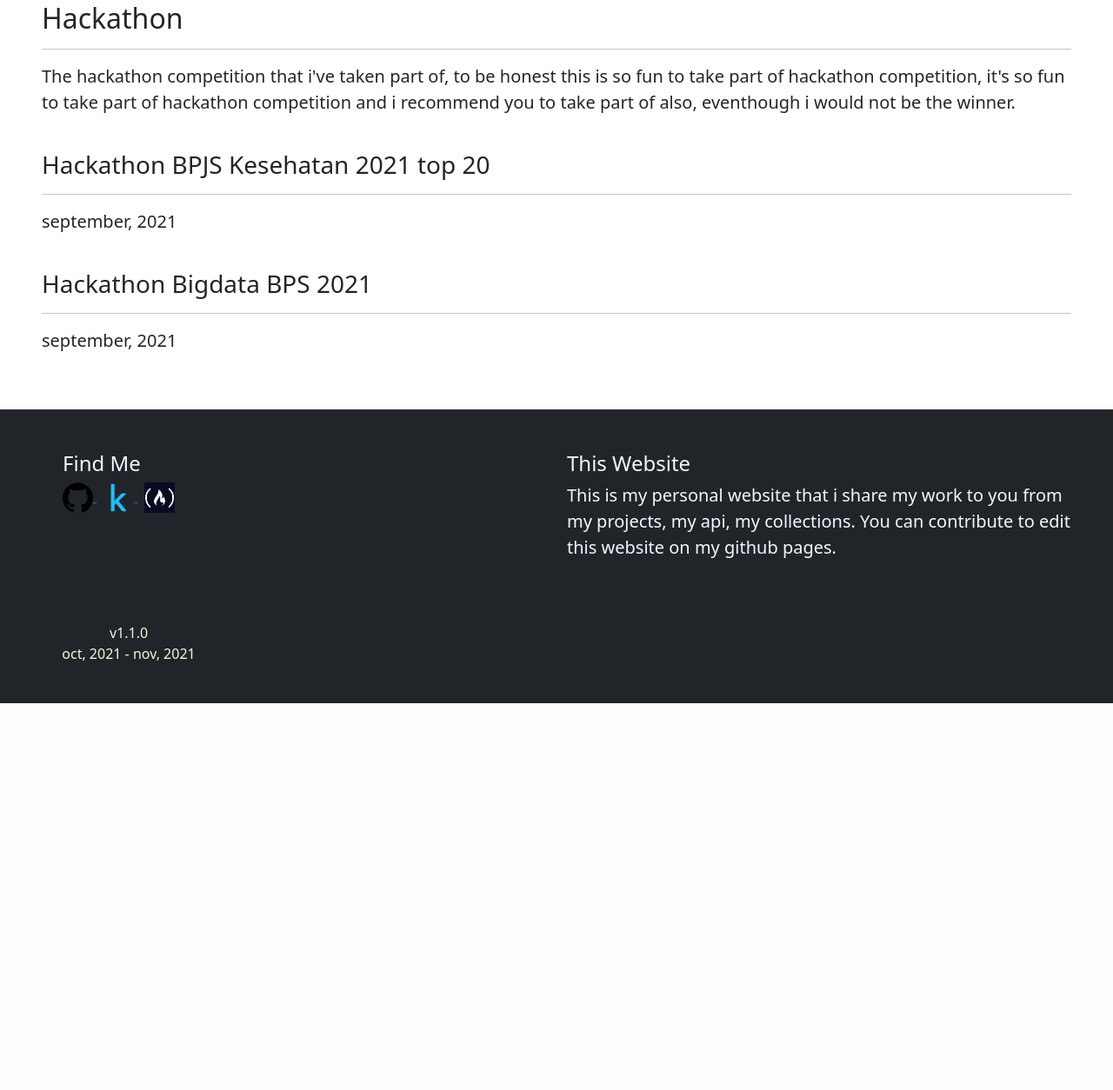
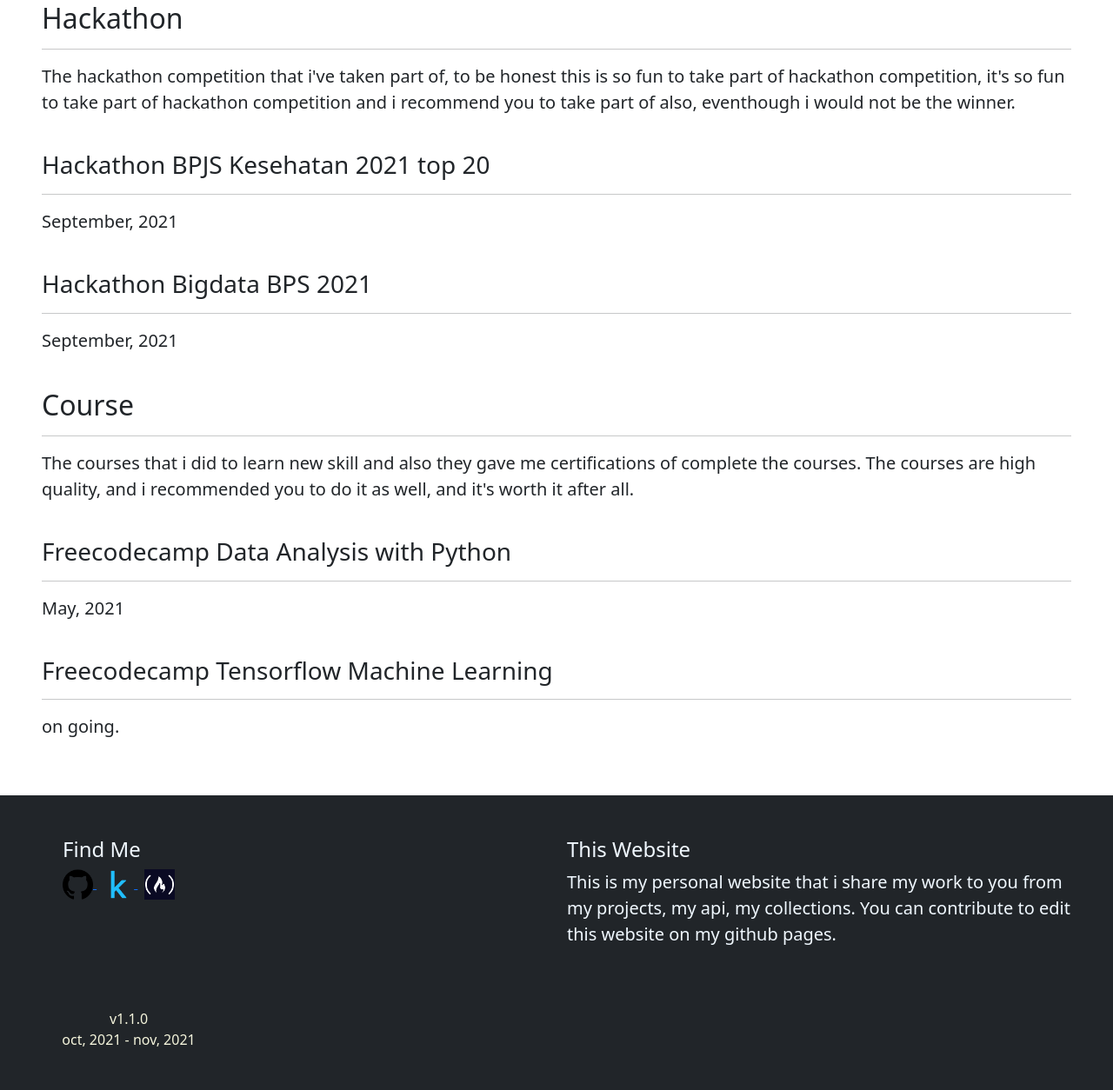
Before and after one commit to SynitCool/synit-web, a Flask app: page /collections in a window 1280 px wide. Shown: the part 253-1507 px from the top of the page at 87% size. Before the commit the page ends 1062 px from the top, so only its background shows below. Run offline with Flask 2, Linux system fonts and the light colour scheme; some libraries are stand-ins or nearby versions.

Commit message:
edit collections pages and fix .gitignore

```diff
--- a/synitweb/templates/synit_web/collections_pages/collections_pages.html
+++ b/synitweb/templates/synit_web/collections_pages/collections_pages.html
@@ -2,12 +2,16 @@
 {% block title%}Collections{% endblock %}
 {% block content %}
 <div class="p-5">
+    <collections>
+        <!-- Base Title -->
         <h1>My Collections</h1>
         <hr/>
         <p class="lead">
             My collections that i got from my experience till now
         </p>
         <br/>
+        <!-- This is Hackathon Section -->
+        <hackathon>
             <h2>Hackathon</h2>
             <hr/>
             <p class="lead">
@@ -19,13 +23,37 @@
             <h3>Hackathon BPJS Kesehatan 2021 top 20</h3>
             <hr/>
             <p class="lead">
-        september, 2021
+                September, 2021
             </p>
             <br/>
             <h3>Hackathon Bigdata BPS 2021</h3>
             <hr/>
             <p class="lead">
-        september, 2021
+                September, 2021
             </p>
+            <br/>
+        </hackathon>
+        <course>
+            <h2>Course</h2>
+            <hr/>
+            <p class="lead">
+                The courses that i did to learn new skill and also they gave me certifications of complete
+                the courses. The courses are high quality, and i recommended you to do it as well, and it's
+                worth it after all.
+            </p>
+            <br/>
+            <h3>Freecodecamp Data Analysis with Python</h3>
+            <hr/>
+            <p class="lead">
+                May, 2021
+            </p>
+            <br/>
+            <h3>Freecodecamp Tensorflow Machine Learning</h3>
+            <hr/>
+            <p class="lead">
+                on going.
+            </p>
+        </course>
+    </collections>
 </div>
 {% endblock %}
```
Also changed, not shown: 2 other files. Lines whose indentation alone changed are shown as unchanged.
